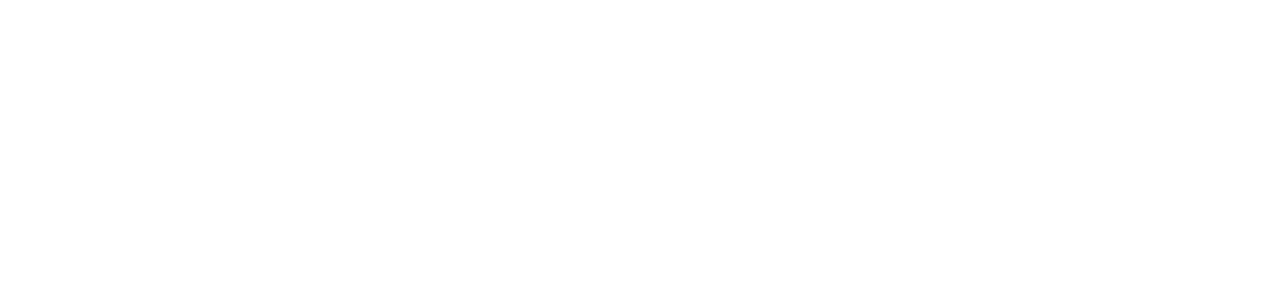
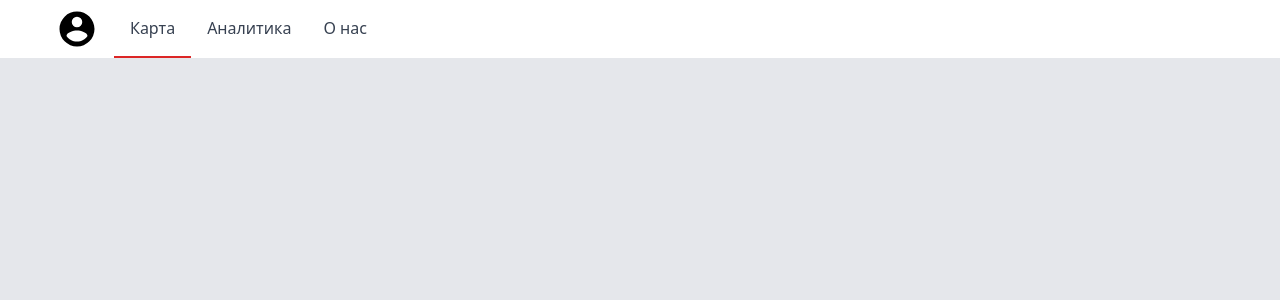
Before and after one commit to Remont-na-Remonte/r_n_r_front, a React (Create React App) app: page /map in a window 1280 px wide. Shown: the top 300 px of the page. Built offline with nearby package versions, Linux system fonts and the light colour scheme.

Commit message:
template of navbar with links and logo

```diff
--- a/src/App.js
+++ b/src/App.js
@@ -6,6 +6,14 @@
     const forRouting = [
         {
             linkTo: "/map",
+            component: <MapPage />,
+        },
+        {
+            linkTo: "/analytics",
+            component: <MapPage />,
+        },
+        {
+            linkTo: "/about",
             component: <MapPage />,
         },
     ];
--- a/src/components/organisms/Navbar.js
+++ b/src/components/organisms/Navbar.js
@@ -1,5 +1,59 @@
+import { NavLink } from "react-router-dom";
+
 function Navbar(props) {
-    return;
+    const logo = props.logo ? props.logo : null;
+    const styles = props.styles
+        ? props.styles
+        : {
+              bgColor: "bg-white",
+              textColor: "text-gray-700",
+              activeColor: "#F472B6",
+              hoverColor: "border-indigo-400",
+          };
+    const buttons = props.buttons ? props.buttons : null;
+
+    return (
+        <header
+            className={
+                "navbar lg:px-14 flex flex-wrap items-center lg:py-0 py-2 " +
+                styles.bgColor
+            }
+        >
+            {logo}
+            <div
+                className="hidden lg:flex lg:items-center lg:w-auto w-full lg:mx-4"
+                id="menu"
+            >
+                <nav>
+                    <ul
+                        className={
+                            "lg:flex items-center justify-between text-base pt-4 lg:pt-0 " +
+                            styles.textColor
+                        }
+                    >
+                        {buttons
+                            ? buttons.map((button) => {
+                                  return (
+                                      <NavLink
+                                          className={
+                                              "lg:p-4 py-3 px-0 block border-b-2 border-transparent hover:" +
+                                              styles.hoverColor
+                                          }
+                                          activeStyle={{
+                                              borderColor: styles.activeColor,
+                                          }}
+                                          to={button.link}
+                                      >
+                                          {button.text}
+                                      </NavLink>
+                                  );
+                              })
+                            : null}
+                    </ul>
+                </nav>
+            </div>
+        </header>
+    );
 }
 
 export default Navbar;
--- a/src/components/pages/MapPage/MapPage.js
+++ b/src/components/pages/MapPage/MapPage.js
@@ -1,5 +1,59 @@
+import { Navbar } from "../../organisms";
+
 function MapPage(props) {
-    return <div></div>;
+    const styles = props.styles
+        ? props.styles
+        : "h-screen antialiased bg-gray-200";
+
+    const navButtons = [
+        {
+            link: "/map",
+            text: "Карта",
+        },
+        {
+            link: "/analytics",
+            text: "Аналитика",
+        },
+        {
+            link: "/about",
+            text: "О нас",
+        },
+    ];
+
+    const icons = {
+        logo: props.logo ? (
+            props.logo
+        ) : (
+            <svg width="42" height="46" viewBox="0 0 24 24">
+                <path
+                    fill="currentColor"
+                    d="M12,19.2C9.5,19.2 7.29,17.92 6,16C6.03,14 10,12.9 12,12.9C14,12.9 17.97,14 18,16C16.71,17.92 14.5,19.2 12,19.2M12,5A3,3 0 0,1 15,8A3,3 0 0,1 12,11A3,3 0 0,1 9,8A3,3 0 0,1 12,5M12,2A10,10 0 0,0 2,12A10,10 0 0,0 12,22A10,10 0 0,0 22,12C22,6.47 17.5,2 12,2Z"
+                />
+            </svg>
+        ),
+    };
+
+    const navLogo = (
+        <svg width="42" height="46" viewBox="0 0 24 24">
+            <path
+                fill="currentColor"
+                d="M12,19.2C9.5,19.2 7.29,17.92 6,16C6.03,14 10,12.9 12,12.9C14,12.9 17.97,14 18,16C16.71,17.92 14.5,19.2 12,19.2M12,5A3,3 0 0,1 15,8A3,3 0 0,1 12,11A3,3 0 0,1 9,8A3,3 0 0,1 12,5M12,2A10,10 0 0,0 2,12A10,10 0 0,0 12,22A10,10 0 0,0 22,12C22,6.47 17.5,2 12,2Z"
+            />
+        </svg>
+    );
+
+    const navStyles = {
+        bgColor: "bg-white",
+        textColor: "text-gray-700",
+        activeColor: "#DC2626",
+        hoverColor: "border-indigo-600",
+    };
+
+    return (
+        <div className={"map-page " + styles}>
+            <Navbar styles={navStyles} buttons={navButtons} logo={navLogo} />
+        </div>
+    );
 }
 
 export default MapPage;
--- a/src/components/routers/MainRouter.js
+++ b/src/components/routers/MainRouter.js
@@ -1,7 +1,7 @@
 import { Switch, Route } from "react-router-dom";
 
 function MainRouter(props) {
-    const forRouting = props.forRouting;
+    const forRouting = props.forRouting ? props.forRouting : "";
 
     return (
         <Switch>
```
